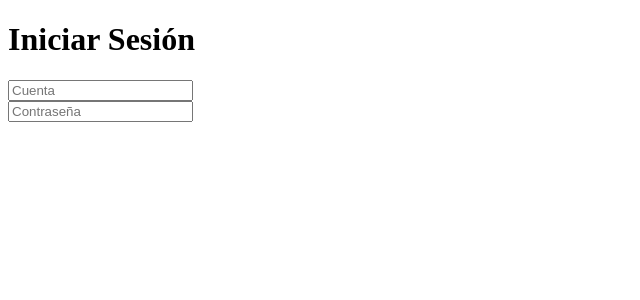
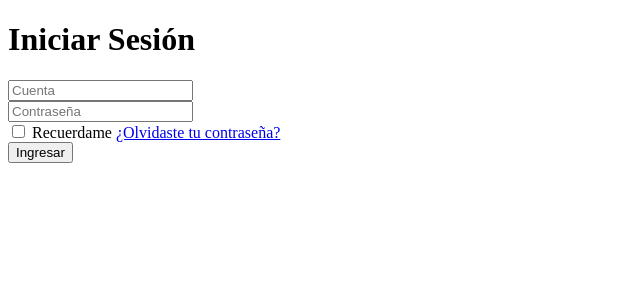
Before and after one commit to atommnava/Servicios-Escolares-V2, a Flask app: page /login in a window 1280 px wide. Shown: the top 300 px of the page, without its empty margins (0-640 px from the left). Run offline with Flask 3, Linux system fonts and the light colour scheme.

Commit message:
Interfaz Login

```diff
--- a/ibero/templates/login.html
+++ b/ibero/templates/login.html
@@ -3,6 +3,7 @@
 <head>
     <meta charset="UTF-8">
     <title>Ibero Iniciar Sesión</title>
+    <link href="https://unpkg.com/boxicons@2.1.4/css/boxicons.min.css" rel="stylesheet">
 </head>
 <body>
     <div class="wrapper">
@@ -14,6 +15,12 @@
             <div class="input-box">
                 <input type="password" placeholder="Contraseña" required>
             </div>
+            <div class="remember-forgot">
+                <label><input type="checkbox"> Recuerdame</label>
+                <a href="#">¿Olvidaste tu contraseña?</a>
+            </div>
+
+            <button type="submit" class="btn">Ingresar</button>
         </form>
     </div>
 </body>
```
